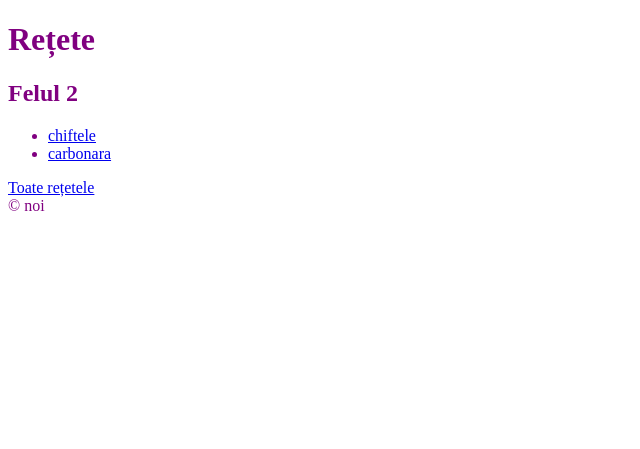
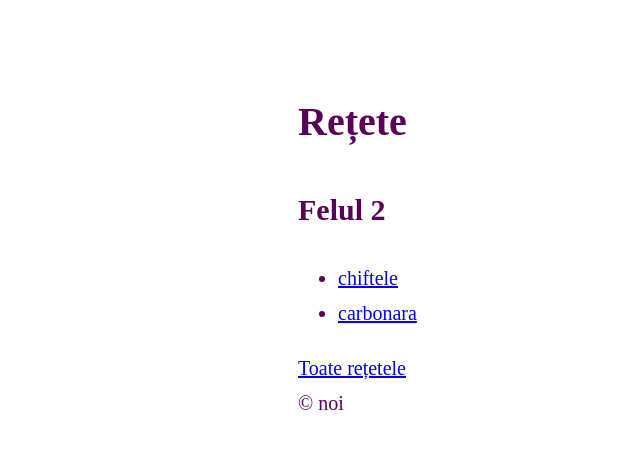
Before and after one commit to vgrigoriu/retete, a Jekyll site: the page built from index.md, in a window 1280 px wide. Shown: the top 449 px of the page, without its empty margins (0-640 px from the left). Built offline with Jekyll 4.4.1, drawn with Linux system fonts in a browser that asks for light colours; our own code applies the rules of GitHub Pages for plain Markdown files.

Commit message:
add some css

```diff
--- a/css/style.css
+++ b/css/style.css
@@ -1,3 +1,11 @@
+html {
+    max-width: 70ch;
+    padding: 3em 1em;
+    margin: auto;
+    line-height: 1.75;
+    font-size: 1.25em;
+}
+
 body {
-    color: purple;
+    color: rgb(89, 0, 89);
 }
```
